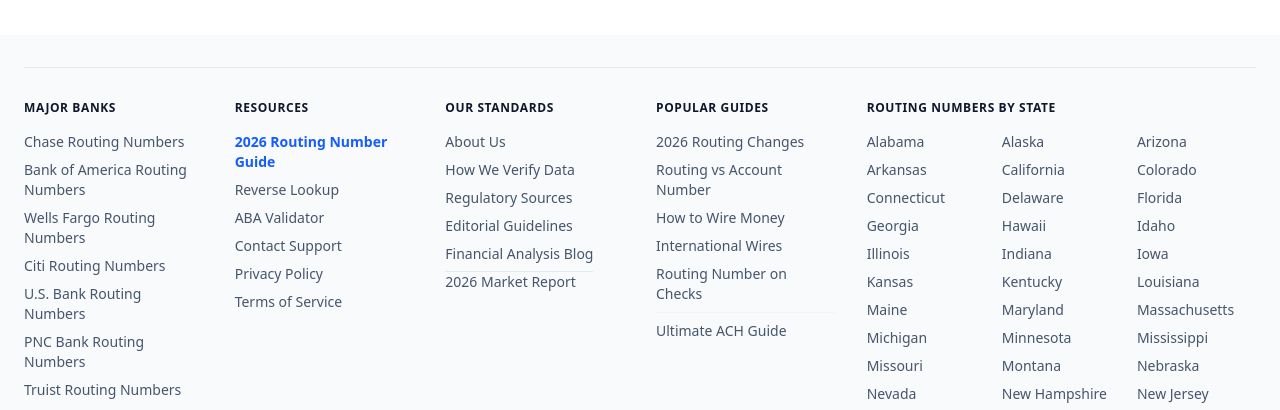
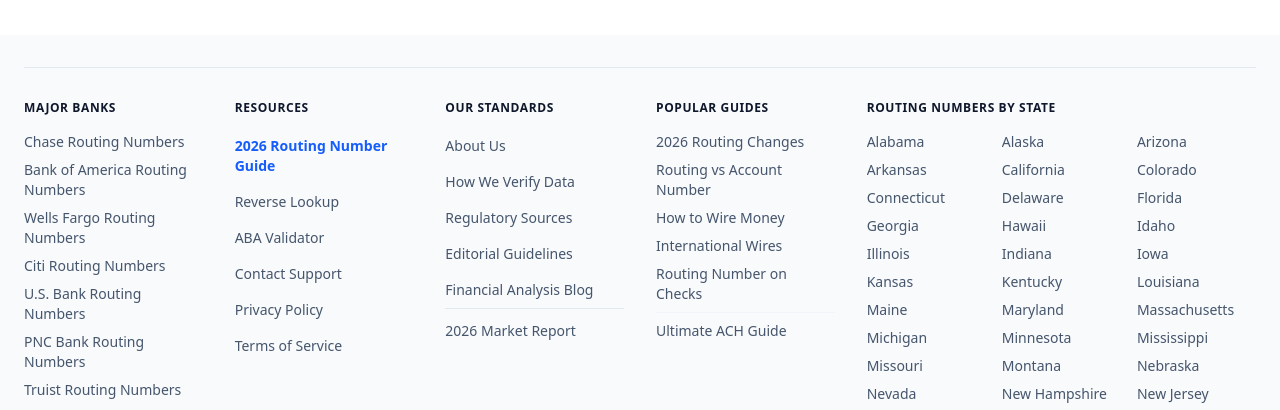
Before and after one commit to hypecuts619-source/Number.us, a React (Vite) app: page /lookup/1 in a window 1280 px wide. Shown: the part 2260-2670 px from the top of the page. Built offline with nearby package versions, Linux system fonts and the light colour scheme.

Commit message:
refactor: optimize performance and UI refinements
- Preload routing data and add resource preconnects
- Improve Hydration for VerifiedBadge using useEffect
- Enhance footer and button styling
- Remove unused personalization skeleton component

```diff
--- a/index.html
+++ b/index.html
@@ -13,8 +13,10 @@
     <link rel="apple-touch-icon" href="/pwa-192x192.png" />
     <link rel="manifest" href="/manifest.json" />
     <link rel="icon" type="image/svg+xml" href="/favicon.svg" />
-    <link rel="preconnect" href="https://fonts.googleapis.com">
-    <link rel="preconnect" href="https://fonts.gstatic.com" crossorigin>
+    <link rel="preconnect" href="https://www.transparenttextures.com" crossorigin>
+    <link rel="preconnect" href="https://api.producthunt.com" crossorigin>
+    <link rel="preconnect" href="https://pl29558649.effectivecpmnetwork.com" crossorigin>
+    <link rel="preload" href="/data/routing.json" as="fetch" crossorigin="anonymous">
     <meta name="robots" content="index, follow, max-snippet:-1, max-image-preview:large, max-video-preview:-1">
     <script>
       window.onerror = function(message, source, lineno, colno, error) {
--- a/src/components/AccountValidator.tsx
+++ b/src/components/AccountValidator.tsx
@@ -91,7 +91,7 @@
             />
             <button
               type="submit"
-              className="bg-emerald-600 hover:bg-emerald-500 text-white font-bold py-3 md:py-3.5 px-8 rounded-lg transition-colors whitespace-nowrap shadow-lg shadow-emerald-500/20 text-lg md:text-base"
+              className="bg-emerald-700 hover:bg-emerald-600 text-white font-bold py-3 md:py-3.5 px-8 rounded-lg transition-colors whitespace-nowrap shadow-lg shadow-emerald-500/20 text-lg md:text-base"
             >
               {isLoading ? 'Validating...' : 'Validate'}
             </button>
--- a/src/components/AdsterraNativeSlot.tsx
+++ b/src/components/AdsterraNativeSlot.tsx
@@ -58,7 +58,7 @@
 
   return (
     <div className={`relative flex flex-col items-center justify-center my-6 mx-auto bg-slate-50/50 dark:bg-slate-800/10 border border-slate-100 dark:border-slate-800/50 rounded-xl py-2 ${containerClasses}`}>
-      <span className="text-[9px] uppercase tracking-widest text-slate-400 dark:text-slate-500 mb-2 select-none pointer-events-none text-center">
+      <span className="text-[9px] uppercase tracking-widest text-slate-600 dark:text-slate-400 mb-2 select-none pointer-events-none text-center">
         Sponsored Link
       </span>
       {/* The Adsterra script uses document.write or looks for element by ID within its execution context */}
--- a/src/components/FooterLinks.tsx
+++ b/src/components/FooterLinks.tsx
@@ -95,12 +95,12 @@
             Resources
           </h3>
           <ul className="space-y-2 text-sm">
-            <li><Link to="/how-to-find-routing-number-guide" className="text-blue-600 dark:text-blue-400 font-bold hover:underline transition-colors">2026 Routing Number Guide</Link></li>
-            <li><Link to="/routing-number-lookup" className="text-slate-600 dark:text-slate-400 hover:text-blue-600 dark:hover:text-blue-400 transition-colors">Reverse Lookup</Link></li>
-            <li><Link to="/routing-number-validator" className="text-slate-600 dark:text-slate-400 hover:text-blue-600 dark:hover:text-blue-400 transition-colors">ABA Validator</Link></li>
-            <li><Link to="/contact-us" className="text-slate-600 dark:text-slate-400 hover:text-blue-600 dark:hover:text-blue-400 transition-colors">Contact Support</Link></li>
-            <li><Link to="/privacy-policy" className="text-slate-600 dark:text-slate-400 hover:text-blue-600 dark:hover:text-blue-400 transition-colors">Privacy Policy</Link></li>
-            <li><Link to="/terms-of-service" className="text-slate-600 dark:text-slate-400 hover:text-blue-600 dark:hover:text-blue-400 transition-colors">Terms of Service</Link></li>
+            <li><Link to="/how-to-find-routing-number-guide" className="text-blue-600 dark:text-blue-400 font-bold hover:underline transition-colors block py-1">2026 Routing Number Guide</Link></li>
+            <li><Link to="/routing-number-lookup" className="text-slate-600 dark:text-slate-400 hover:text-blue-600 dark:hover:text-blue-400 transition-colors block py-1">Reverse Lookup</Link></li>
+            <li><Link to="/routing-number-validator" className="text-slate-600 dark:text-slate-400 hover:text-blue-600 dark:hover:text-blue-400 transition-colors block py-1">ABA Validator</Link></li>
+            <li><Link to="/contact-us" className="text-slate-600 dark:text-slate-400 hover:text-blue-600 dark:hover:text-blue-400 transition-colors block py-1">Contact Support</Link></li>
+            <li><Link to="/privacy-policy" className="text-slate-600 dark:text-slate-400 hover:text-blue-600 dark:hover:text-blue-400 transition-colors block py-1">Privacy Policy</Link></li>
+            <li><Link to="/terms-of-service" className="text-slate-600 dark:text-slate-400 hover:text-blue-600 dark:hover:text-blue-400 transition-colors block py-1">Terms of Service</Link></li>
           </ul>
         </div>
 
@@ -110,12 +110,12 @@
             Our Standards
           </h3>
           <ul className="space-y-2 text-sm">
-            <li><Link to="/about-us" className="text-slate-600 dark:text-slate-400 hover:text-blue-600 dark:hover:text-blue-400 transition-colors">About Us</Link></li>
-            <li><Link to="/about-us#verification" className="text-slate-600 dark:text-slate-400 hover:text-blue-600 dark:hover:text-blue-400 transition-colors">How We Verify Data</Link></li>
-            <li><Link to="/about-us#regulatory-sources" className="text-slate-600 dark:text-slate-400 hover:text-blue-600 dark:hover:text-blue-400 transition-colors">Regulatory Sources</Link></li>
-            <li><Link to="/about-us#editorial-guidelines" className="text-slate-600 dark:text-slate-400 hover:text-blue-600 dark:hover:text-blue-400 transition-colors">Editorial Guidelines</Link></li>
-            <li><Link to="/blog" className="text-slate-600 dark:text-slate-400 hover:text-blue-600 dark:hover:text-blue-400 transition-colors border-b border-slate-200 dark:border-slate-700 pb-2">Financial Analysis Blog</Link></li>
-            <li><Link to="/reports/2026-us-credit-union-report" className="text-slate-600 dark:text-slate-400 hover:text-blue-600 dark:hover:text-blue-400 transition-colors font-medium">2026 Market Report</Link></li>
+            <li><Link to="/about-us" className="text-slate-600 dark:text-slate-400 hover:text-blue-600 dark:hover:text-blue-400 transition-colors block py-1">About Us</Link></li>
+            <li><Link to="/about-us#verification" className="text-slate-600 dark:text-slate-400 hover:text-blue-600 dark:hover:text-blue-400 transition-colors block py-1">How We Verify Data</Link></li>
+            <li><Link to="/about-us#regulatory-sources" className="text-slate-600 dark:text-slate-400 hover:text-blue-600 dark:hover:text-blue-400 transition-colors block py-1">Regulatory Sources</Link></li>
+            <li><Link to="/about-us#editorial-guidelines" className="text-slate-600 dark:text-slate-400 hover:text-blue-600 dark:hover:text-blue-400 transition-colors block py-1">Editorial Guidelines</Link></li>
+            <li><Link to="/blog" className="text-slate-600 dark:text-slate-400 hover:text-blue-600 dark:hover:text-blue-400 transition-colors border-b border-slate-200 dark:border-slate-700 pb-2 block py-1">Financial Analysis Blog</Link></li>
+            <li><Link to="/reports/2026-us-credit-union-report" className="text-slate-600 dark:text-slate-400 hover:text-blue-600 dark:hover:text-blue-400 transition-colors font-medium block py-1">2026 Market Report</Link></li>
           </ul>
         </div>
 
--- a/src/components/VerifiedBadge.tsx
+++ b/src/components/VerifiedBadge.tsx
@@ -1,12 +1,17 @@
 import { ShieldCheck } from 'lucide-react';
+import { useState, useEffect } from 'react';
 
 export default function VerifiedBadge() {
-  const currentDate = new Date().toLocaleDateString('en-US', { month: 'long', day: 'numeric', year: 'numeric' });
+  const [currentDate, setCurrentDate] = useState('');
+
+  useEffect(() => {
+    setCurrentDate(new Date().toLocaleDateString('en-US', { month: 'long', day: 'numeric', year: 'numeric' }));
+  }, []);
 
   return (
     <div className="inline-flex flex-wrap items-center gap-2 bg-green-50 dark:bg-green-900/30 text-green-700 dark:text-green-400 px-3 py-2 rounded-lg text-[10px] sm:text-sm font-bold border border-green-200 dark:border-green-800/50 mb-6 w-full sm:w-auto">
       <ShieldCheck className="w-3.5 h-3.5 sm:w-4 sm:h-4 shrink-0 text-emerald-600 dark:text-emerald-400" />
-      <span className="uppercase tracking-wider">Verified against Federal Reserve database as of {currentDate}</span>
+      <span className="uppercase tracking-wider">Verified against Federal Reserve database {currentDate ? `as of ${currentDate}` : ''}</span>
     </div>
   );
 }
```
Also changed, not shown: src/pages/Home.tsx (+39 -53 lines), vite.config.ts (+3 -0 lines).
